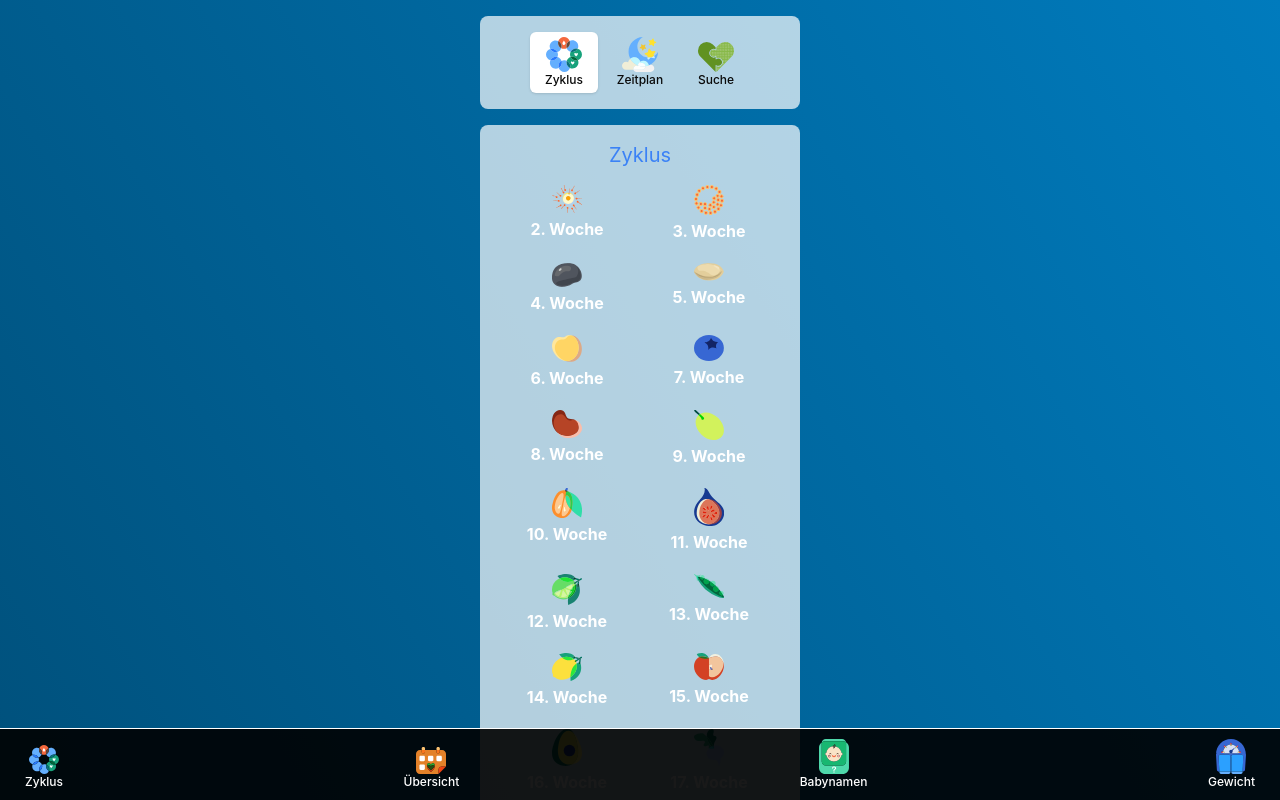
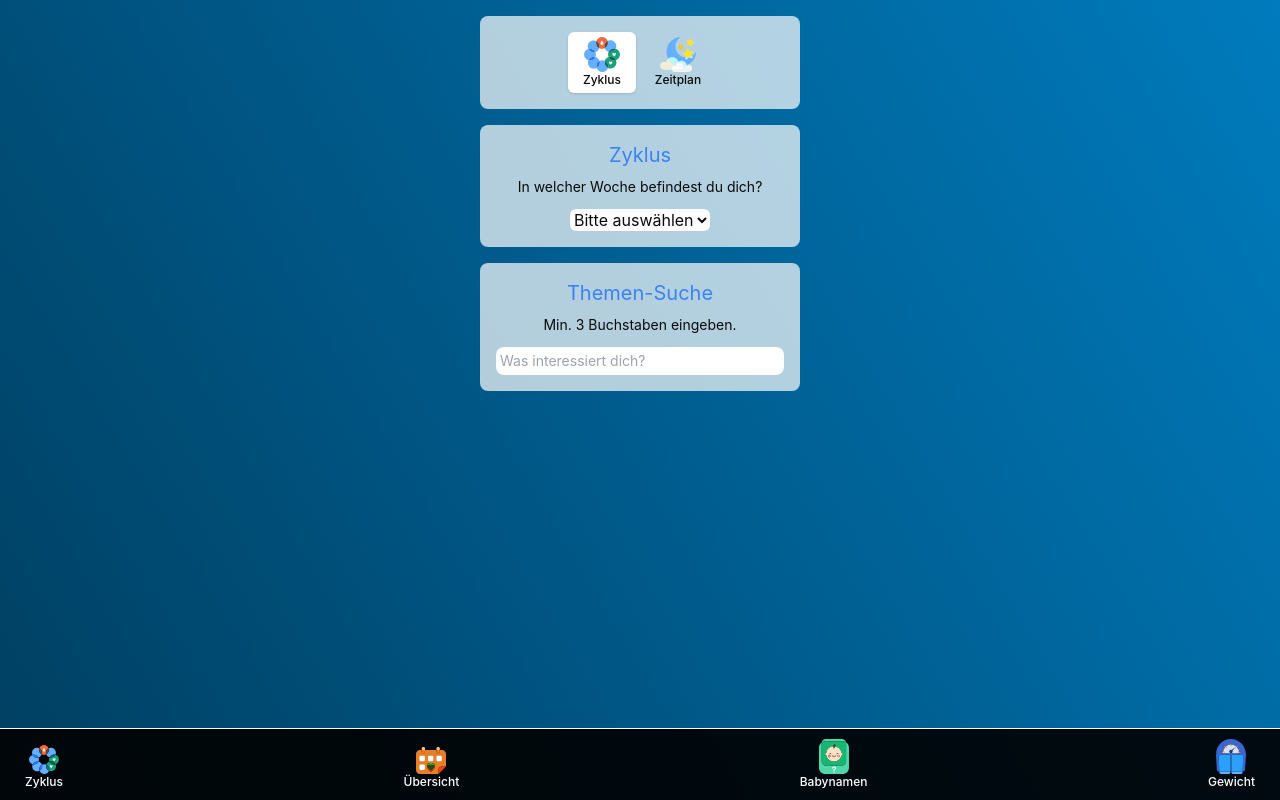
Before and after one commit to BroBuddy/pregnancy-helper, a React (Vite) app: page / in a window 1280 px wide. Shown: the top 800 px of the page. Built offline with nearby package versions, Linux system fonts and the light colour scheme.

Commit message:
restructure home

```diff
--- a/src/components/Cycle.tsx
+++ b/src/components/Cycle.tsx
@@ -1,38 +1,35 @@
-import { Link } from 'react-router-dom'
+import { useNavigate } from 'react-router-dom'
 
 const Cycle = () => {
+    const navigate = useNavigate()
     const weeksOfPregnancy: number = 41
+
+    const handleCycleWeek = (event: any) => {
+        const week = event.target.value.split(' ')[0]
+
+        navigate(`/week/${week}`)
+    }
 
     return (
         <div className="flex flex-col rounded-lg bg-white/70 my-2 p-4">
             <h2 className="text-xl text-blue-500 pb-2">Zyklus</h2>
 
-            <div className="flex flex-row flex-wrap">
-                {Array.from({ length: weeksOfPregnancy - 1 }).map(
-                    (_: unknown, index: number) => {
-                        return (
-                            <div
-                                key={index}
-                                className="flex w-[142px] my-2 justify-center"
-                            >
-                                <Link
-                                    to={`/week/${index + 2}`}
-                                    className="flex flex-col items-center"
-                                >
-                                    <img
-                                        src={`/size/${index + 2}.svg`}
-                                        alt=""
-                                        width="30"
-                                    />
+            <p className="text-sm">In welcher Woche befindest du dich?</p>
 
-                                    <strong className="flex text-white py-1">
-                                        {index + 2}. Woche
-                                    </strong>
-                                </Link>
-                            </div>
-                        )
-                    }
-                )}
+            <div className="flex flex-col items-center">
+                <select
+                    className="bg-white rounded-md mt-3"
+                    onChange={handleCycleWeek}
+                >
+                    <option>Bitte auswählen</option>
+                    {Array.from({ length: weeksOfPregnancy - 1 }).map(
+                        (_: unknown, index: number) => {
+                            return (
+                                <option key={index}>{index + 2}. Woche</option>
+                            )
+                        }
+                    )}
+                </select>
             </div>
         </div>
     )
--- a/src/components/Overview.tsx
+++ b/src/components/Overview.tsx
@@ -51,21 +51,21 @@ const Overview = () => {
                     <div className="flex flex-col rounded-lg bg-white/70 my-2 p-4 w-full">
                         <TabsContent value="highlights">
                             <h2 className="text-xl text-blue-500 pb-2">
-                                Highlights
+                                Anstehende Highlights
                             </h2>
                             <OverviewContent items={highlights} />
                         </TabsContent>
 
                         <TabsContent value="symptoms">
                             <h2 className="text-xl text-blue-500 pb-2">
-                                Symptome
+                                Mögliche Symptome
                             </h2>
                             <OverviewContent items={symptoms} />
                         </TabsContent>
 
                         <TabsContent value="checklist">
                             <h2 className="text-xl text-blue-500 pb-2">
-                                Checkliste
+                                Hilfreiche Checkliste
                             </h2>
                             <OverviewContent items={checklist} />
                         </TabsContent>
--- a/src/components/Schedule.tsx
+++ b/src/components/Schedule.tsx
@@ -27,8 +27,6 @@ const Schedule = () => {
         return new Date(birthDay.getTime() - week * 7 * 24 * 60 * 60 * 1000)
     }
 
-    const startDate = calculateDate(weeksOfPregnancy)
-
     const getFullDate = (date: any) => {
         return `${date.getDate()}. ${months[date.getMonth()]} ${date.getFullYear()}`
     }
@@ -40,11 +38,14 @@ const Schedule = () => {
     return (
         <>
             <div className="flex flex-col rounded-lg bg-white/70 my-2 p-4">
-                <h2 className="text-xl text-blue-500 pb-2">Zeitplan</h2>
+                <h2 className="text-xl text-blue-500 pb-2">
+                    Dein persönlicher Zeitplan
+                </h2>
 
-                <p className="text-sm">Start ca. {getFullDate(startDate)}</p>
-
-                <p className="text-sm">Geburt ca. {getFullDate(birthDay)}</p>
+                <p className="text-sm">
+                    Die Geburt ist etwa für den{' '}
+                    <strong>{getFullDate(birthDay)}</strong> ausgerechnet.
+                </p>
             </div>
 
             {timeline.map((trimester: any, index: number) => {
--- a/src/components/Search.tsx
+++ b/src/components/Search.tsx
@@ -25,20 +25,23 @@ const Search = () => {
 
     return (
         <>
-            <div className="flex flex-col rounded-lg bg-white/70 my-2 p-4">
-                <h2 className="text-xl text-blue-500 pb-2">Suche</h2>
+            <div className="flex flex-col rounded-lg bg-white/70 my-4 p-4">
+                <h2 className="text-xl text-blue-500 pb-2">Themen-Suche</h2>
+
+                <p className="text-sm">Min. 3 Buchstaben eingeben.</p>
 
                 <input
-                    className="bg-white rounded-lg p-1 text-sm"
+                    type="text"
+                    className="bg-white rounded-lg p-1 mt-3  text-sm"
                     placeholder="Was interessiert dich?"
                     onChange={handleSearch}
                 />
             </div>
 
             {q && (
-                <div className="flex flex-col rounded-lg bg-white/70 my-4 p-4">
+                <div className="flex flex-col rounded-lg bg-white/70 my-2 p-4">
                     <h2 className="text-xl text-blue-500 pb-2">
-                        {faq?.length} Treffer
+                        {faq?.length} Fragen gefunden
                     </h2>
 
                     {faq &&
--- a/src/components/TrimesterOverview.tsx
+++ b/src/components/TrimesterOverview.tsx
@@ -16,7 +16,6 @@ const TrimesterOverview = () => {
                             width={36}
                         />
                         <TabButton value="home" text="Zeitplan" width={36} />
-                        <TabButton value="heart" text="Suche" width={36} />
                     </TabsList>
                 </div>
 
@@ -24,14 +23,11 @@ const TrimesterOverview = () => {
                     <div className="flex flex-col w-full">
                         <TabsContent value="calculator">
                             <Cycle />
+                            <Search />
                         </TabsContent>
 
                         <TabsContent value="home">
                             <Schedule />
-                        </TabsContent>
-
-                        <TabsContent value="heart">
-                            <Search />
                         </TabsContent>
                     </div>
                 </div>
```
Also changed, not shown: 1 other file (tests, documents, lock files or other folders).
